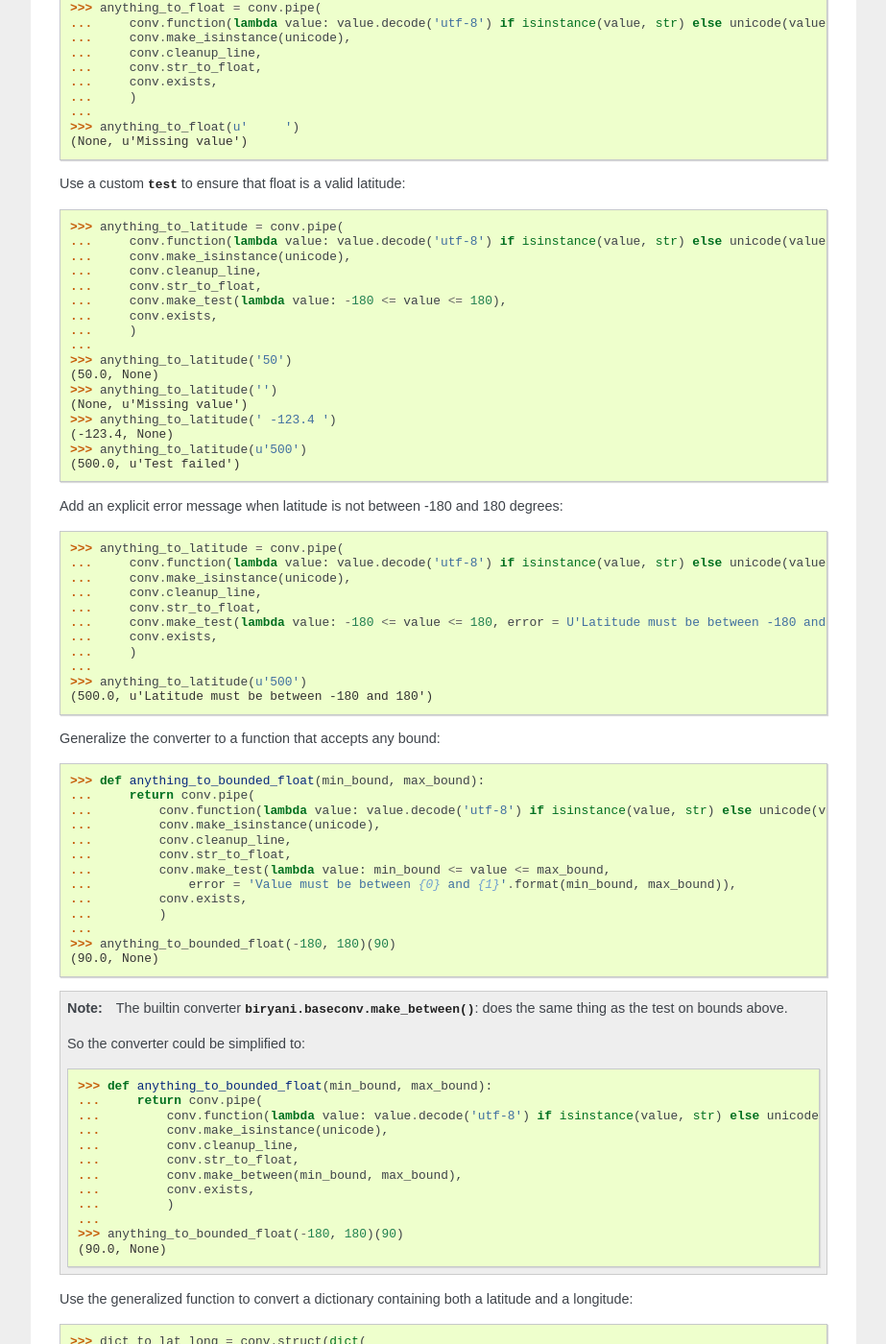
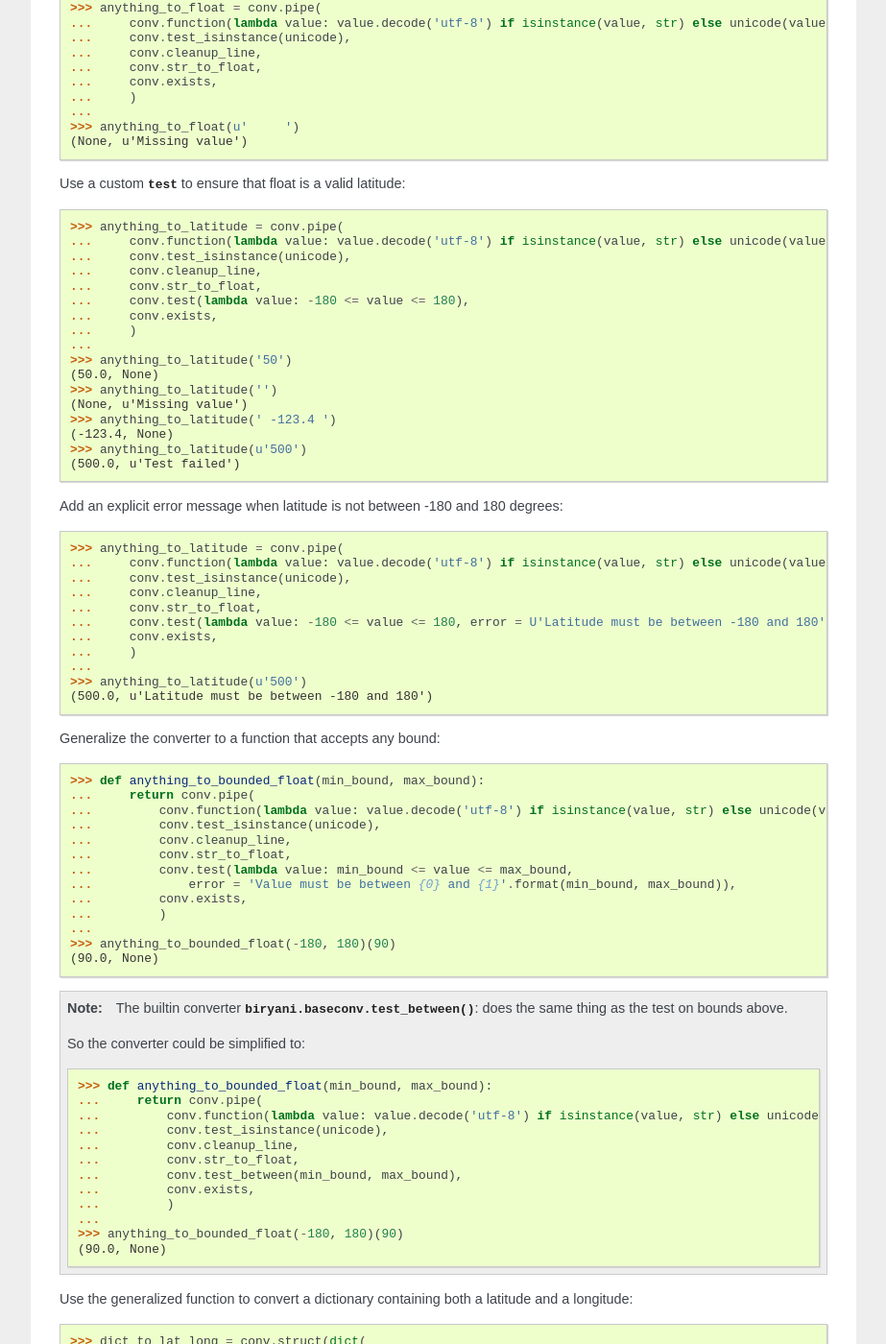
Before and after one commit to openfisca/biryani, a Sphinx documentation site: the page built from docs/source/tutorial2.rst, in a window 1280 px wide and 1400 px high, scrolled down 1912 px. Shown: the whole window at 96% size, without its empty margins (198-1121 px from the left). Built offline with Sphinx 7.4.7, drawn with Linux system fonts in a browser that asks for light colours; some of the changed text lies outside the part shown.

Commit message:
Revert change of functions that generate test converters from "make_..." to "test_...".

```diff
--- a/docs/source/changelog.rst
+++ b/docs/source/changelog.rst
@@ -33,9 +33,9 @@ Next Release
 
 * Rename parameters ``keep_null_items`` & ``keep_null_keys`` used by mappings or sequences converters to ``keep_missing_items`` & ``keep_missing_keys``.
 
-* Add optional state to :func:`biryani.baseconv.function` and :func:`biryani.baseconv.make_test` converters.
+* Add optional state to :func:`biryani.baseconv.function` and :func:`biryani.baseconv.test` converters.
 
-* Rename ``handle_none`` parameter of  :func:`biryani.baseconv.function` and :func:`biryani.baseconv.make_test` converters to ``handle_missing_value``.
+* Rename ``handle_none`` parameter of  :func:`biryani.baseconv.function` and :func:`biryani.baseconv.test` converters to ``handle_missing_value``.
 
 * Rename function ``to_value`` to :func:`biryani.baseconv.check` and extend it to accept either a converter or a conversion result as argument.
 
--- a/docs/source/index.rst
+++ b/docs/source/index.rst
@@ -61,7 +61,7 @@ A sample validator for a web form containing the following fields:
 >>> validate_form = conv.struct(dict(
 ...     username = conv.pipe(conv.cleanup_line, conv.exists),
 ...     password = conv.pipe(
-...         conv.make_test(lambda passwords: len(passwords) == 2 and passwords[0] == passwords[1],
+...         conv.test(lambda passwords: len(passwords) == 2 and passwords[0] == passwords[1],
 ...             error = u'Password mismatch'),
 ...         conv.function(lambda passwords: passwords[0]),
 ...         ),
--- a/docs/source/tutorial2.rst
+++ b/docs/source/tutorial2.rst
@@ -19,17 +19,17 @@ AttributeError: 'int' object has no attribute 'strip'
 So, to ensure that input value is an unicode string, we need to chain several converters:
 
 >>> conv.pipe(
-...     conv.make_isinstance(unicode),
+...     conv.test_isinstance(unicode),
 ...     conv.str_to_float,
 ...     )(u'42')
 (42.0, None)
 >>> conv.pipe(
-...     conv.make_isinstance(unicode),
+...     conv.test_isinstance(unicode),
 ...     conv.str_to_float,
 ...     )(42)
 (42, u"Value is not an instance of <type 'unicode'>")
 >>> conv.pipe(
-...     conv.make_isinstance(unicode),
+...     conv.test_isinstance(unicode),
 ...     conv.str_to_float,
 ...     )('42')
 ('42', u"Value is not an instance of <type 'unicode'>")
@@ -37,12 +37,12 @@ So, to ensure that input value is an unicode string, we need to chain several co
 Use :func:`conv.check <biryani.baseconv.check>` to extract value from conversion result or raise an exception when an error occurs:
 
 >>> conv.check(conv.pipe(
-...     conv.make_isinstance(unicode),
+...     conv.test_isinstance(unicode),
 ...     conv.str_to_float,
 ...     ))(u'42')
 42.0
 >>> conv.check(conv.pipe(
-...     conv.make_isinstance(unicode),
+...     conv.test_isinstance(unicode),
 ...     conv.str_to_float,
 ...     ))(42)
 Traceback (most recent call last):
@@ -52,7 +52,7 @@ Add a custom function to convert string to unicode when needed, and store result
 
 >>> any_string_to_float = conv.pipe(
 ...     conv.function(lambda value: value.decode('utf-8') if isinstance(value, str) else value),
-...     conv.make_isinstance(unicode),
+...     conv.test_isinstance(unicode),
 ...     conv.str_to_float,
 ...     )
 ...
@@ -68,7 +68,7 @@ Add a custom function to convert string to unicode when needed, and store result
 
     >>> anything_to_float = conv.pipe(
     ...     conv.decode_str(),
-    ...     conv.make_isinstance(unicode),
+    ...     conv.test_isinstance(unicode),
     ...     conv.str_to_float,
     ...     )
     ...
@@ -81,7 +81,7 @@ We can harden the custom function to convert anything to unicode:
 
 >>> anything_to_float = conv.pipe(
 ...     conv.function(lambda value: value.decode('utf-8') if isinstance(value, str) else unicode(value)),
-...     conv.make_isinstance(unicode),
+...     conv.test_isinstance(unicode),
 ...     conv.str_to_float,
 ...     )
 ...
@@ -92,7 +92,7 @@ Add :func:`conv.cleanup_line <biryani.baseconv.cleanup_line>` to strip spaces fr
 
 >>> anything_to_float = conv.pipe(
 ...     conv.function(lambda value: value.decode('utf-8') if isinstance(value, str) else unicode(value)),
-...     conv.make_isinstance(unicode),
+...     conv.test_isinstance(unicode),
 ...     conv.cleanup_line,
 ...     conv.str_to_float,
 ...     )
@@ -106,7 +106,7 @@ Add :func:`conv.exists <biryani.baseconv.exists>` to generate an error when valu
 
 >>> anything_to_float = conv.pipe(
 ...     conv.function(lambda value: value.decode('utf-8') if isinstance(value, str) else unicode(value)),
-...     conv.make_isinstance(unicode),
+...     conv.test_isinstance(unicode),
 ...     conv.cleanup_line,
 ...     conv.str_to_float,
 ...     conv.exists,
@@ -115,14 +115,14 @@ Add :func:`conv.exists <biryani.baseconv.exists>` to generate an error when valu
 >>> anything_to_float(u'     ')
 (None, u'Missing value')
 
-Use a custom :func:`test <biryani.baseconv.make_test>` to ensure that float is a valid latitude:
+Use a custom :func:`test <biryani.baseconv.test>` to ensure that float is a valid latitude:
 
 >>> anything_to_latitude = conv.pipe(
 ...     conv.function(lambda value: value.decode('utf-8') if isinstance(value, str) else unicode(value)),
-...     conv.make_isinstance(unicode),
+...     conv.test_isinstance(unicode),
 ...     conv.cleanup_line,
 ...     conv.str_to_float,
-...     conv.make_test(lambda value: -180 <= value <= 180),
+...     conv.test(lambda value: -180 <= value <= 180),
 ...     conv.exists,
 ...     )
 ...
@@ -139,10 +139,10 @@ Add an explicit error message when latitude is not between -180 and 180 degrees:
 
 >>> anything_to_latitude = conv.pipe(
 ...     conv.function(lambda value: value.decode('utf-8') if isinstance(value, str) else unicode(value)),
-...     conv.make_isinstance(unicode),
+...     conv.test_isinstance(unicode),
 ...     conv.cleanup_line,
 ...     conv.str_to_float,
-...     conv.make_test(lambda value: -180 <= value <= 180, error = U'Latitude must be between -180 and 180'),
+...     conv.test(lambda value: -180 <= value <= 180, error = U'Latitude must be between -180 and 180'),
 ...     conv.exists,
 ...     )
 ...
@@ -154,10 +154,10 @@ Generalize the converter to a function that accepts any bound:
 >>> def anything_to_bounded_float(min_bound, max_bound):
 ...     return conv.pipe(
 ...         conv.function(lambda value: value.decode('utf-8') if isinstance(value, str) else unicode(value)),
-...         conv.make_isinstance(unicode),
+...         conv.test_isinstance(unicode),
 ...         conv.cleanup_line,
 ...         conv.str_to_float,
-...         conv.make_test(lambda value: min_bound <= value <= max_bound,
+...         conv.test(lambda value: min_bound <= value <= max_bound,
 ...             error = 'Value must be between {0} and {1}'.format(min_bound, max_bound)),
 ...         conv.exists,
 ...         )
@@ -165,17 +165,17 @@ Generalize the converter to a function that accepts any bound:
 >>> anything_to_bounded_float(-180, 180)(90)
 (90.0, None)
 
-.. note:: The builtin converter :func:`biryani.baseconv.make_between`: does the same thing as the test on bounds above.
+.. note:: The builtin converter :func:`biryani.baseconv.test_between`: does the same thing as the test on bounds above.
 
    So the converter could be simplified to:
 
     >>> def anything_to_bounded_float(min_bound, max_bound):
     ...     return conv.pipe(
     ...         conv.function(lambda value: value.decode('utf-8') if isinstance(value, str) else unicode(value)),
-    ...         conv.make_isinstance(unicode),
+    ...         conv.test_isinstance(unicode),
     ...         conv.cleanup_line,
     ...         conv.str_to_float,
-    ...         conv.make_between(min_bound, max_bound),
+    ...         conv.test_between(min_bound, max_bound),
     ...         conv.exists,
     ...         )
     ...
@@ -202,7 +202,7 @@ Use the generalized function to convert a dictionary containing both a latitude
 Converters working on complex structures can be chained too:
 
 >>> dict_to_lat_long = conv.pipe(
-...     conv.make_isinstance(dict),
+...     conv.test_isinstance(dict),
 ...     conv.struct(dict(
 ...         latitude = anything_to_bounded_float(-180, 180),
 ...         longitude = anything_to_bounded_float(-360, 360),
```
Also changed, not shown: docs/source/api-overview.rst (+11 -8 lines), docs/source/how-to-create-converter.rst (+9 -9 lines), docs/source/tutorial1-web-form.rst (+7 -7 lines), 5 other files.
